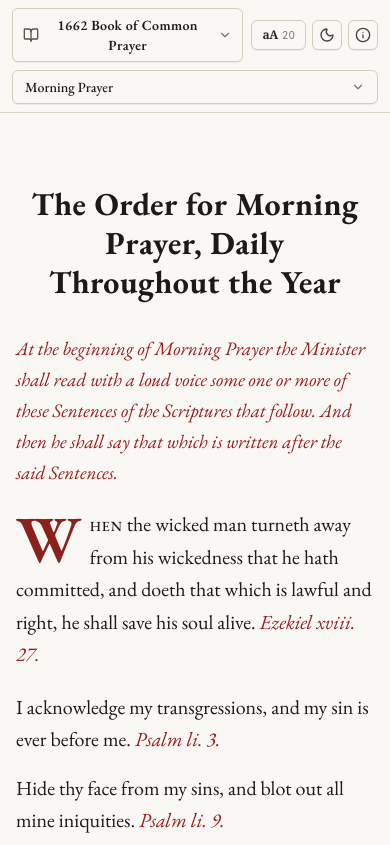
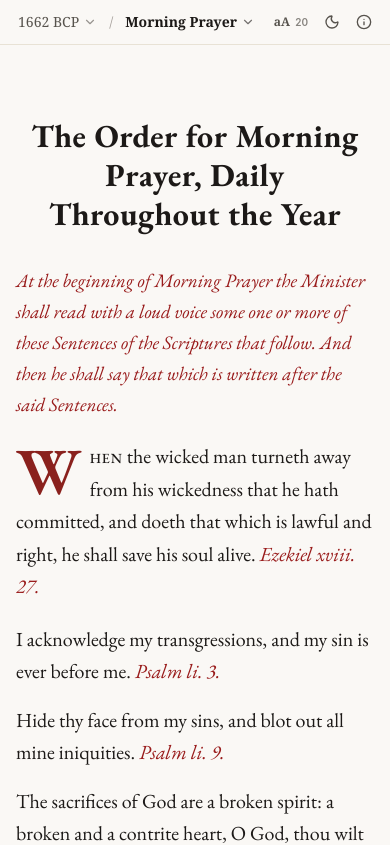
Before and after one commit to jeremybullen/Liturgies, a React (Vite) app in the folder src/: page / in a window 390 px wide. Shown: the top 845 px of the page. Built offline with nearby package versions, Linux system fonts and the light colour scheme.

Commit message:
refactor: simplify route parsing and clean imports
Streamline the URL parsing logic for service selection and remove unused icon imports to reduce bundle size.

```diff
--- a/src/App.tsx
+++ b/src/App.tsx
@@ -2,7 +2,7 @@ import React, { useState, useEffect, useCallback, useRef } from 'react';
 import { books, BookInfo, ServiceItem } from './services';
 import { LiturgicalReader } from './components/LiturgicalReader';
 import { toTitleCase } from './utils/titleCase';
-import { ChevronDown, Check, BookOpen, Sun, Moon, Info } from 'lucide-react';
+import { ChevronDown, Check, Sun, Moon, Info } from 'lucide-react';
 import { AboutModal } from './components/AboutModal';
 
 type BookId = '1662' | '1928' | '1947';
@@ -20,7 +20,6 @@ function parseRoute(): RouteState {
     return { bookId: '1662', serviceSlug: books['1662'].defaultSlug };
   }
 
-  // Check if first segment is a book identifier
   if (segments[0] === '1928') {
     const slug = segments[1] || books['1928'].defaultSlug;
     return { bookId: '1928', serviceSlug: slug };
@@ -36,47 +35,41 @@ function parseRoute(): RouteState {
     return { bookId: '1662', serviceSlug: slug };
   }
 
-  // Fallback: check if the single slug belongs to 1662
+  // Fallback slug match
   const slug = segments[0];
   const service1662 = books['1662'].services.find(s => s.slug === slug);
-  if (service1662) {
-    return { bookId: '1662', serviceSlug: slug };
-  }
+  if (service1662) return { bookId: '1662', serviceSlug: slug };
 
-  // Check 1928
   const service1928 = books['1928'].services.find(s => s.slug === slug);
-  if (service1928) {
-    return { bookId: '1928', serviceSlug: slug };
-  }
+  if (service1928) return { bookId: '1928', serviceSlug: slug };
 
-  // Check 1947
   const service1947 = books['1947'].services.find(s => s.slug === slug);
-  if (service1947) {
-    return { bookId: '1947', serviceSlug: slug };
-  }
+  if (service1947) return { bookId: '1947', serviceSlug: slug };
 
   return { bookId: '1662', serviceSlug: books['1662'].defaultSlug };
 }
 
 export function App() {
   const [route, setRoute] = useState<RouteState>(parseRoute);
-  const [fontSize, setFontSize] = useState<number>(20); // 20px optimal lectern baseline
+  const [fontSize, setFontSize] = useState<number>(20);
   const [isBookMenuOpen, setIsBookMenuOpen] = useState(false);
   const [isServiceMenuOpen, setIsServiceMenuOpen] = useState(false);
   const [isAboutOpen, setIsAboutOpen] = useState(false);
+  const [isHeaderVisible, setIsHeaderVisible] = useState(true);
+
+  const lastScrollYRef = useRef(0);
+  const bookMenuRef = useRef<HTMLDivElement>(null);
+  const serviceMenuRef = useRef<HTMLDivElement>(null);
 
   const FONT_SIZES = [18, 20, 22, 25] as const;
   const cycleFontSize = () => {
     setFontSize(prev => {
       const idx = FONT_SIZES.indexOf(prev as any);
-      if (idx === -1 || idx >= FONT_SIZES.length - 1) {
-        return FONT_SIZES[0];
-      }
+      if (idx === -1 || idx >= FONT_SIZES.length - 1) return FONT_SIZES[0];
       return FONT_SIZES[idx + 1];
     });
   };
 
-  // Dark mode state: persisted in localStorage with fallback to OS preference
   const [isDarkMode, setIsDarkMode] = useState<boolean>(() => {
     if (typeof window === 'undefined') return false;
     const stored = localStorage.getItem('liturgical_theme');
@@ -84,13 +77,42 @@ export function App() {
     return window.matchMedia && window.matchMedia('(prefers-color-scheme: dark)').matches;
   });
 
-  const bookMenuRef = useRef<HTMLDivElement>(null);
-  const serviceMenuRef = useRef<HTMLDivElement>(null);
-
   const currentBook: BookInfo = books[route.bookId];
   const currentService: ServiceItem = currentBook.getServiceBySlug(route.serviceSlug);
 
-  // Sync dark mode class on <html> and <body>
+  // Scroll detection: hide header when scrolling down, reveal when scrolling up or at top
+  useEffect(() => {
+    let ticking = false;
+
+    const handleScroll = () => {
+      if (!ticking) {
+        window.requestAnimationFrame(() => {
+          const currentScrollY = window.scrollY;
+          const delta = currentScrollY - lastScrollYRef.current;
+
+          // Always show when near the very top of the page
+          if (currentScrollY <= 30) {
+            setIsHeaderVisible(true);
+          } else if (isBookMenuOpen || isServiceMenuOpen || isAboutOpen) {
+            setIsHeaderVisible(true);
+          } else if (delta > 8 && currentScrollY > 60) {
+            setIsHeaderVisible(false);
+          } else if (delta < -6) {
+            setIsHeaderVisible(true);
+          }
+
+          lastScrollYRef.current = currentScrollY;
+          ticking = false;
+        });
+        ticking = true;
+      }
+    };
+
+    window.addEventListener('scroll', handleScroll, { passive: true });
+    return () => window.removeEventListener('scroll', handleScroll);
+  }, [isBookMenuOpen, isServiceMenuOpen, isAboutOpen]);
+
+  // Sync dark mode class
   useEffect(() => {
     if (isDarkMode) {
       document.documentElement.classList.add('dark');
@@ -103,7 +125,7 @@ export function App() {
     }
   }, [isDarkMode]);
 
-  // Sync state on popstate (browser back/forward)
+  // Sync state on popstate
   useEffect(() => {
     const handlePopState = () => {
       setRoute(parseRoute());
@@ -113,7 +135,7 @@ export function App() {
     return () => window.removeEventListener('popstate', handlePopState);
   }, []);
 
-  // Update document title in Title Case
+  // Update document title
   useEffect(() => {
     document.title = `${toTitleCase(currentService.shortTitle)} — ${toTitleCase(currentBook.title)}`;
   }, [currentService.shortTitle, currentBook.title]);
@@ -142,7 +164,7 @@ export function App() {
     navigateTo(route.bookId, slug);
   };
 
-  // Close menus when clicking outside
+  // Close menus on outside click
   useEffect(() => {
     const handleClickOutside = (e: MouseEvent) => {
       if (bookMenuRef.current && !bookMenuRef.current.contains(e.target as Node)) {
@@ -156,21 +178,20 @@ export function App() {
     return () => document.removeEventListener('mousedown', handleClickOutside);
   }, []);
 
-  // Keyboard navigation & escape listener
+  // Keyboard navigation
   useEffect(() => {
     const handleKeyDown = (e: KeyboardEvent) => {
-      if (e.key === 'Escape') {
-        setIsBookMenuOpen(false);
-        setIsServiceMenuOpen(false);
-        return;
-      }
-
-      // Don't intercept shortcuts if typing in an input
       if (['INPUT', 'SELECT', 'TEXTAREA'].includes((e.target as HTMLElement)?.tagName)) {
         return;
       }
 
-      // 'd' key toggles dark mode
+      if (e.key === 'Escape') {
+        setIsBookMenuOpen(false);
+        setIsServiceMenuOpen(false);
+        setIsAboutOpen(false);
+        return;
+      }
+
       if (e.key === 'd' || e.key === 'D') {
         setIsDarkMode(prev => !prev);
         return;
@@ -198,42 +219,37 @@ export function App() {
   return (
     <div className="min-h-screen bg-[#FAF8F5] dark:bg-[#161513] text-stone-900 dark:text-[#EDE7DD] font-['EB_Garamond',Garamond,serif] selection:bg-[#E8DFC8] dark:selection:bg-[#3E382E] transition-colors duration-200">
 
-      {/* Dignified, Tasteful Top Header */}
-      <header className="no-print sticky top-0 z-30 bg-[#FAF8F5]/96 dark:bg-[#181715]/96 border-b border-[#DCD5C6] dark:border-[#33302A] backdrop-blur-xs py-2 px-3 sm:px-6 transition-colors duration-200">
-        <div className="max-w-4xl mx-auto flex flex-col md:flex-row md:items-center md:justify-between gap-2">
+      {/* Quiet, Typographic Running Header with Scroll-Aware Auto-Hide */}
+      <header
+        className={`no-print sticky top-0 z-30 bg-[#FAF8F5]/95 dark:bg-[#181715]/95 border-b border-[#E8E2D5] dark:border-[#2D2A24] backdrop-blur-xs py-2 px-3 sm:px-6 transform transition-transform duration-300 ease-in-out ${
+          isHeaderVisible ? 'translate-y-0' : '-translate-y-full'
+        }`}
+      >
+        <div className="max-w-3xl mx-auto flex items-center justify-between gap-3">
 
-          {/* Top Row on Mobile / Left Group on Desktop */}
-          <div className="flex items-center justify-between w-full md:w-auto gap-2">
+          {/* Typographic Running Header: Book · Service */}
+          <div className="flex items-center gap-1.5 min-w-0 font-serif text-sm sm:text-base">
 
-            {/* Simple, Tasteful Book Selector */}
-            <div className="relative" ref={bookMenuRef}>
+            {/* Book Selector */}
+            <div className="relative shrink-0" ref={bookMenuRef}>
               <button
                 onClick={() => {
                   setIsBookMenuOpen(prev => !prev);
                   setIsServiceMenuOpen(false);
                 }}
-                className="group flex items-center gap-2 px-2.5 sm:px-3 py-1.5 rounded-md border border-[#D5CCBA] dark:border-[#3A3730] hover:border-black/40 dark:hover:border-stone-500 bg-[#FAF8F5] dark:bg-[#201E1B] hover:bg-[#F4EFE6] dark:hover:bg-[#2A2824] transition-all text-stone-900 dark:text-[#EDE7DD] cursor-pointer shadow-2xs focus:outline-none focus:ring-1 focus:ring-black/20"
+                className="inline-flex items-center gap-1 py-1 px-1.5 rounded hover:bg-[#EFE9DC] dark:hover:bg-[#282622] text-stone-600 dark:text-stone-300 hover:text-stone-900 dark:hover:text-stone-100 transition-colors cursor-pointer select-none"
                 aria-expanded={isBookMenuOpen}
                 aria-haspopup="listbox"
-                title="Switch liturgical book"
+                title="Select Book"
               >
-                <BookOpen className="w-4 h-4 text-stone-600 dark:text-stone-400 group-hover:text-black dark:group-hover:text-[#FAF7F0] transition-colors shrink-0" />
-                <span className="font-semibold text-sm sm:text-base tracking-wide text-stone-900 dark:text-[#FAF7F0]">
-                  {currentBook.title}
-                </span>
-                <ChevronDown className={`w-3.5 h-3.5 text-stone-500 dark:text-stone-400 transition-transform duration-200 ml-0.5 shrink-0 ${isBookMenuOpen ? 'rotate-180' : ''}`} />
+                <span className="hidden sm:inline font-medium">{currentBook.title}</span>
+                <span className="sm:hidden font-medium">{route.bookId} BCP</span>
+                <ChevronDown className={`w-3.5 h-3.5 opacity-60 transition-transform duration-150 ${isBookMenuOpen ? 'rotate-180' : ''}`} />
               </button>
 
-              {/* Book Menu Dropdown */}
               {isBookMenuOpen && (
-                <>
-                  {/* Backdrop for mobile */}
                 <div
-                    className="fixed inset-0 bg-black/35 backdrop-blur-2xs z-40 md:hidden"
-                    onClick={() => setIsBookMenuOpen(false)}
-                  />
-                  <div
-                    className="fixed inset-x-3 top-14 md:absolute md:inset-x-auto md:top-full md:left-0 md:mt-1.5 md:w-80 bg-[#FAF8F5] dark:bg-[#1E1D1A] border border-[#D5CCBA] dark:border-[#38352F] rounded-lg shadow-2xl z-50 py-1 animate-in fade-in zoom-in-95 duration-100"
+                  className="absolute top-full left-0 mt-1 w-64 bg-[#FAF8F5] dark:bg-[#1E1D1A] border border-[#D5CCBA] dark:border-[#38352F] rounded-md shadow-xl py-1 z-50 animate-in fade-in zoom-in-95 duration-100"
                   role="listbox"
                 >
                   {(['1662', '1928', '1947'] as BookId[]).map((id) => {
@@ -243,177 +259,101 @@ export function App() {
                       <button
                         key={id}
                         onClick={() => switchBook(id)}
-                          className={`w-full text-left px-3.5 py-2.5 transition-colors flex items-center justify-between gap-3 cursor-pointer ${
+                        className={`w-full text-left px-3 py-2 text-sm flex items-center justify-between gap-2 transition-colors cursor-pointer ${
                           isSelected
-                              ? 'bg-[#F0EAE0] dark:bg-[#2D2A24] text-black dark:text-[#FAF7F0] font-semibold'
-                              : 'hover:bg-[#F5F0E7] dark:hover:bg-[#282622] text-stone-800 dark:text-[#EDE7DD]'
+                            ? 'bg-[#EFE9DC] dark:bg-[#2B2925] font-semibold text-stone-900 dark:text-[#FAF7F0]'
+                            : 'hover:bg-[#F5F0E7] dark:hover:bg-[#24221E] text-stone-700 dark:text-stone-300'
                         }`}
                         role="option"
                         aria-selected={isSelected}
                       >
-                          <span className="font-medium text-sm sm:text-base">
-                            {b.title}
-                          </span>
-                          {isSelected && (
-                            <Check className="w-4 h-4 text-[#8A211D] dark:text-[#E86558] shrink-0" />
-                          )}
+                        <span>{b.title}</span>
+                        {isSelected && <Check className="w-3.5 h-3.5 text-[#8A211D] dark:text-[#E86558] shrink-0" />}
                       </button>
                     );
                   })}
                 </div>
-                </>
               )}
             </div>
 
-            {/* Mobile Controls: Single Font Button & Dark Mode (placed on top row for mobile) */}
-            <div className="flex md:hidden items-center gap-1.5 shrink-0">
-              {/* Single Font Size Cycle Button */}
-              <button
-                onClick={cycleFontSize}
-                className="flex items-center gap-1 px-2.5 py-1.5 rounded-md border border-[#D5CCBA] dark:border-[#3A3730] bg-[#FAF8F5] dark:bg-[#201E1B] hover:bg-[#F4EFE6] dark:hover:bg-[#2A2824] hover:border-black/40 dark:hover:border-stone-500 text-stone-800 dark:text-[#EDE7DD] transition-all cursor-pointer shadow-2xs focus:outline-none"
-                title={`Font size: ${fontSize}px (click to cycle)`}
-                aria-label={`Cycle font size, current is ${fontSize}px`}
-              >
-                <span className="font-serif font-semibold text-xs tracking-tight select-none">
-                  aA
-                </span>
-                <span className="text-[10px] text-stone-500 dark:text-stone-400 font-sans tabular-nums">
-                  {fontSize}
-                </span>
-              </button>
+            <span className="text-stone-400 dark:text-stone-600 select-none">/</span>
 
-              {/* Dark Mode Switcher */}
-              <button
-                onClick={() => setIsDarkMode(prev => !prev)}
-                className="p-1.5 rounded-md border border-[#D5CCBA] dark:border-[#3A3730] bg-[#FAF8F5] dark:bg-[#201E1B] hover:bg-[#F4EFE6] dark:hover:bg-[#2A2824] text-stone-800 dark:text-[#EDE7DD] transition-all cursor-pointer shadow-2xs focus:outline-none shrink-0"
-                title={isDarkMode ? "Switch to Daytime Paper Mode (d)" : "Switch to Night / Lectern Dark Mode (d)"}
-                aria-label="Toggle dark mode"
-              >
-                {isDarkMode ? (
-                  <Sun className="w-4 h-4 text-amber-400" />
-                ) : (
-                  <Moon className="w-4 h-4 text-stone-700 dark:text-stone-300" />
-                )}
-              </button>
-
-              {/* About & Sources Button */}
-              <button
-                onClick={() => setIsAboutOpen(true)}
-                className="p-1.5 rounded-md border border-[#D5CCBA] dark:border-[#3A3730] bg-[#FAF8F5] dark:bg-[#201E1B] hover:bg-[#F4EFE6] dark:hover:bg-[#2A2824] text-stone-800 dark:text-[#EDE7DD] transition-all cursor-pointer shadow-2xs focus:outline-none shrink-0"
-                title="About & Sources"
-                aria-label="About & Sources"
-              >
-                <Info className="w-4 h-4 text-stone-700 dark:text-stone-300" />
-              </button>
-            </div>
-
-          </div>
-
-          {/* Service Selector & Desktop Controls */}
-          <div className="flex items-center gap-2 w-full md:w-auto">
-
-            {/* Service Dropdown Button (full flexible width on mobile) */}
-            <div className="relative flex-1 md:flex-initial" ref={serviceMenuRef}>
+            {/* Service Selector */}
+            <div className="relative min-w-0" ref={serviceMenuRef}>
               <button
                 onClick={() => {
                   setIsServiceMenuOpen(prev => !prev);
                   setIsBookMenuOpen(false);
                 }}
-                className="w-full md:w-auto group flex items-center justify-between md:justify-start gap-2 px-3 py-1.5 rounded-md border border-[#D5CCBA] dark:border-[#3A3730] hover:border-black/40 dark:hover:border-stone-500 bg-[#FAF8F5] dark:bg-[#201E1B] hover:bg-[#F4EFE6] dark:hover:bg-[#2A2824] transition-all text-stone-900 dark:text-[#EDE7DD] cursor-pointer shadow-2xs focus:outline-none focus:ring-1 focus:ring-black/20"
+                className="inline-flex items-center gap-1 py-1 px-1.5 rounded hover:bg-[#EFE9DC] dark:hover:bg-[#282622] text-stone-900 dark:text-[#FAF7F0] font-semibold transition-colors cursor-pointer min-w-0 select-none"
                 aria-expanded={isServiceMenuOpen}
                 aria-haspopup="listbox"
-                title="Select service or office"
+                title="Select Service"
               >
-                <span className="font-medium text-sm sm:text-base md:max-w-[280px] truncate text-left">
+                <span className="truncate max-w-[170px] xs:max-w-[220px] sm:max-w-[320px]">
                   {toTitleCase(currentService.shortTitle)}
                 </span>
-                <ChevronDown className={`w-3.5 h-3.5 text-stone-500 dark:text-stone-400 transition-transform duration-200 ml-0.5 shrink-0 ${isServiceMenuOpen ? 'rotate-180' : ''}`} />
+                <ChevronDown className={`w-3.5 h-3.5 opacity-60 shrink-0 transition-transform duration-150 ${isServiceMenuOpen ? 'rotate-180' : ''}`} />
               </button>
 
-              {/* Service Menu Table of Contents Dropdown */}
               {isServiceMenuOpen && (
-                <>
-                  {/* Backdrop for mobile */}
                 <div
-                    className="fixed inset-0 bg-black/35 backdrop-blur-2xs z-40 md:hidden"
-                    onClick={() => setIsServiceMenuOpen(false)}
-                  />
-                  <div
-                    className="fixed inset-x-3 top-24 md:absolute md:inset-x-auto md:top-full md:right-0 md:mt-1.5 md:w-80 max-h-[75vh] bg-[#FAF8F5] dark:bg-[#1E1D1A] border border-[#D5CCBA] dark:border-[#38352F] rounded-lg shadow-2xl z-50 flex flex-col animate-in fade-in zoom-in-95 duration-100"
+                  className="absolute top-full left-0 sm:left-auto sm:right-0 mt-1 w-72 max-h-[70vh] overflow-y-auto bg-[#FAF8F5] dark:bg-[#1E1D1A] border border-[#D5CCBA] dark:border-[#38352F] rounded-md shadow-xl py-1 z-50 animate-in fade-in zoom-in-95 duration-100 divide-y divide-[#ECE5D8]/50 dark:divide-[#33302A]/50"
                   role="listbox"
                 >
-                    <div className="overflow-y-auto py-1 divide-y divide-[#ECE5D8]/50 dark:divide-[#33302A]/50">
                   {currentBook.services.map((s) => {
                     const isSelected = s.slug === currentService.slug;
                     return (
                       <button
                         key={s.slug}
                         onClick={() => selectService(s.slug)}
-                            className={`w-full text-left px-3.5 py-2.5 transition-colors flex items-center justify-between gap-3 cursor-pointer ${
+                        className={`w-full text-left px-3 py-2 text-sm flex items-center justify-between gap-2 transition-colors cursor-pointer ${
                           isSelected
-                                ? 'bg-[#F0EAE0] dark:bg-[#2D2A24] text-black dark:text-[#FAF7F0] font-semibold'
-                                : 'hover:bg-[#F5F0E7] dark:hover:bg-[#282622] text-stone-800 dark:text-[#EDE7DD]'
+                            ? 'bg-[#EFE9DC] dark:bg-[#2B2925] font-semibold text-stone-900 dark:text-[#FAF7F0]'
+                            : 'hover:bg-[#F5F0E7] dark:hover:bg-[#24221E] text-stone-700 dark:text-stone-300'
                         }`}
                         role="option"
                         aria-selected={isSelected}
                       >
-                            <span className="text-sm sm:text-base leading-snug truncate">
-                              {toTitleCase(s.shortTitle)}
-                            </span>
-                            {isSelected && (
-                              <Check className="w-4 h-4 text-[#8A211D] dark:text-[#E86558] shrink-0" />
-                            )}
+                        <span className="truncate">{toTitleCase(s.shortTitle)}</span>
+                        {isSelected && <Check className="w-3.5 h-3.5 text-[#8A211D] dark:text-[#E86558] shrink-0" />}
                       </button>
                     );
                   })}
                 </div>
-                  </div>
-                </>
               )}
             </div>
 
-            {/* Desktop Controls: Single Font Size Button & Dark Mode */}
-            <div className="hidden md:flex items-center gap-1.5 shrink-0 ml-1">
-              {/* Single Font Size Cycle Button */}
+          </div>
+
+          {/* Right-Hand Controls (Font size, Dark mode, Info) */}
+          <div className="flex items-center gap-1 shrink-0 text-stone-600 dark:text-stone-400">
             <button
               onClick={cycleFontSize}
-                className="flex items-center gap-1 px-2.5 py-1.5 rounded-md border border-[#D5CCBA] dark:border-[#3A3730] bg-[#FAF8F5] dark:bg-[#201E1B] hover:bg-[#F4EFE6] dark:hover:bg-[#2A2824] hover:border-black/40 dark:hover:border-stone-500 text-stone-800 dark:text-[#EDE7DD] transition-all cursor-pointer shadow-2xs focus:outline-none focus:ring-1 focus:ring-black/20 shrink-0"
-                title={`Font size: ${fontSize}px (click to cycle)`}
+              className="p-1.5 rounded hover:bg-[#EFE9DC] dark:hover:bg-[#282622] hover:text-stone-900 dark:hover:text-stone-100 transition-colors cursor-pointer text-xs font-serif font-semibold"
+              title={`Font size: ${fontSize}px`}
               aria-label={`Cycle font size, current is ${fontSize}px`}
             >
-                <span className="font-serif font-semibold text-xs sm:text-sm tracking-tight select-none">
-                  aA
-                </span>
-                <span className="text-[10px] text-stone-500 dark:text-stone-400 font-sans tabular-nums ml-0.5">
-                  {fontSize}
-                </span>
+              aA <span className="font-sans text-[10px] opacity-70 ml-0.5">{fontSize}</span>
             </button>
 
-              {/* Dignified Dark Mode Switcher */}
             <button
               onClick={() => setIsDarkMode(prev => !prev)}
-                className="p-1.5 rounded-md border border-[#D5CCBA] dark:border-[#3A3730] bg-[#FAF8F5] dark:bg-[#201E1B] hover:bg-[#F4EFE6] dark:hover:bg-[#2A2824] hover:border-black/40 dark:hover:border-stone-500 text-stone-800 dark:text-[#EDE7DD] transition-all cursor-pointer shadow-2xs focus:outline-none focus:ring-1 focus:ring-black/20 shrink-0"
-                title={isDarkMode ? "Switch to Daytime Paper Mode (d)" : "Switch to Night / Lectern Dark Mode (d)"}
+              className="p-1.5 rounded hover:bg-[#EFE9DC] dark:hover:bg-[#282622] hover:text-stone-900 dark:hover:text-stone-100 transition-colors cursor-pointer"
+              title="Toggle dark mode (d)"
               aria-label="Toggle dark mode"
             >
-                {isDarkMode ? (
-                  <Sun className="w-4 h-4 text-amber-400" />
-                ) : (
-                  <Moon className="w-4 h-4 text-stone-700 dark:text-stone-300" />
-                )}
+              {isDarkMode ? <Sun className="w-4 h-4 text-amber-400" /> : <Moon className="w-4 h-4" />}
             </button>
 
-              {/* About & Sources Button */}
             <button
               onClick={() => setIsAboutOpen(true)}
-                className="p-1.5 rounded-md border border-[#D5CCBA] dark:border-[#3A3730] bg-[#FAF8F5] dark:bg-[#201E1B] hover:bg-[#F4EFE6] dark:hover:bg-[#2A2824] hover:border-black/40 dark:hover:border-stone-500 text-stone-800 dark:text-[#EDE7DD] transition-all cursor-pointer shadow-2xs focus:outline-none focus:ring-1 focus:ring-black/20 shrink-0"
+              className="p-1.5 rounded hover:bg-[#EFE9DC] dark:hover:bg-[#282622] hover:text-stone-900 dark:hover:text-stone-100 transition-colors cursor-pointer"
               title="About & Sources"
               aria-label="About & Sources"
             >
-                <Info className="w-4 h-4 text-stone-700 dark:text-stone-300" />
+              <Info className="w-4 h-4" />
             </button>
-            </div>
-
           </div>
 
         </div>
@@ -438,4 +378,5 @@ export function App() {
     </div>
   );
 }
+
 export default App;
```
Lines whose indentation alone changed are shown as unchanged.
